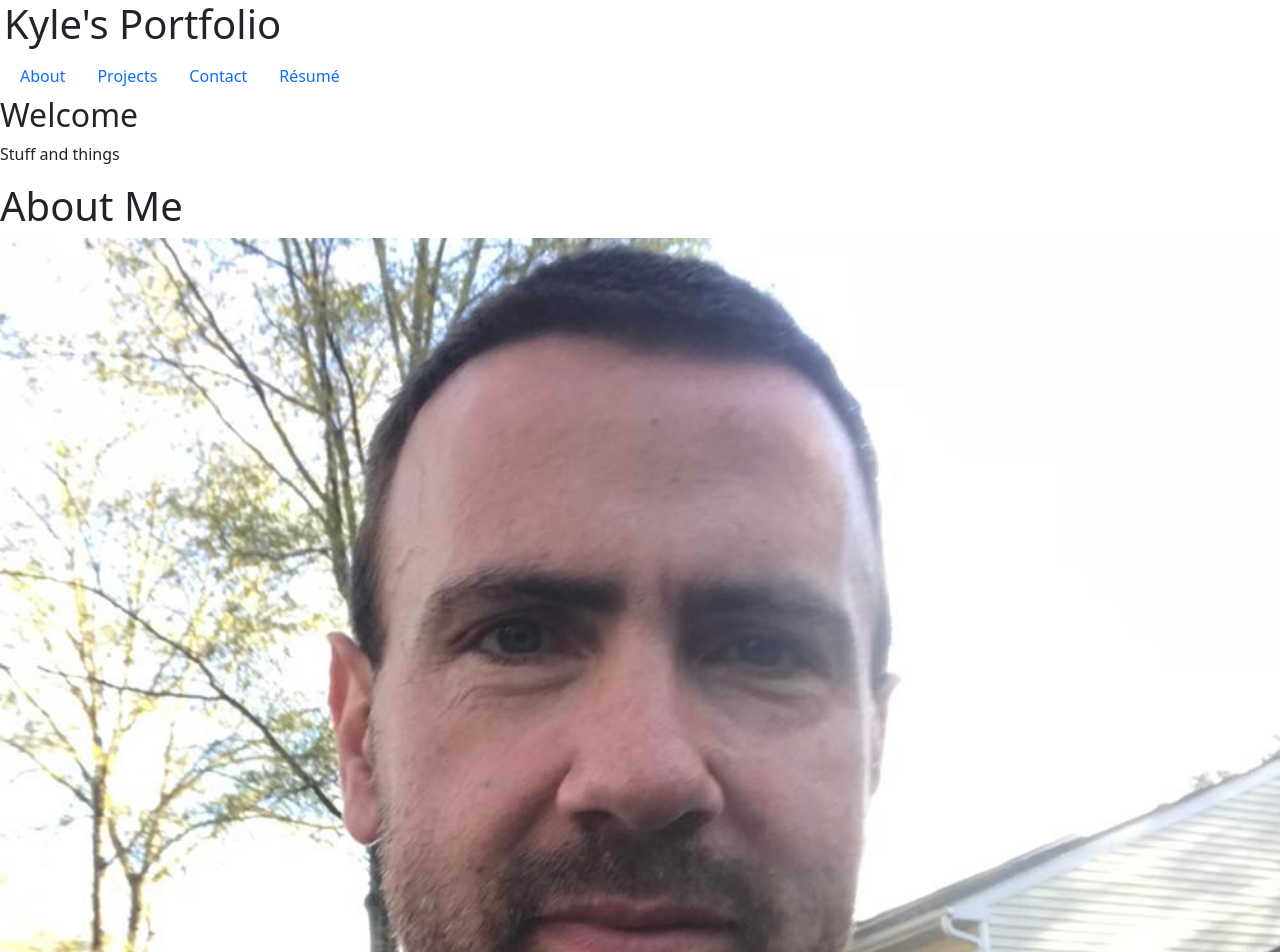
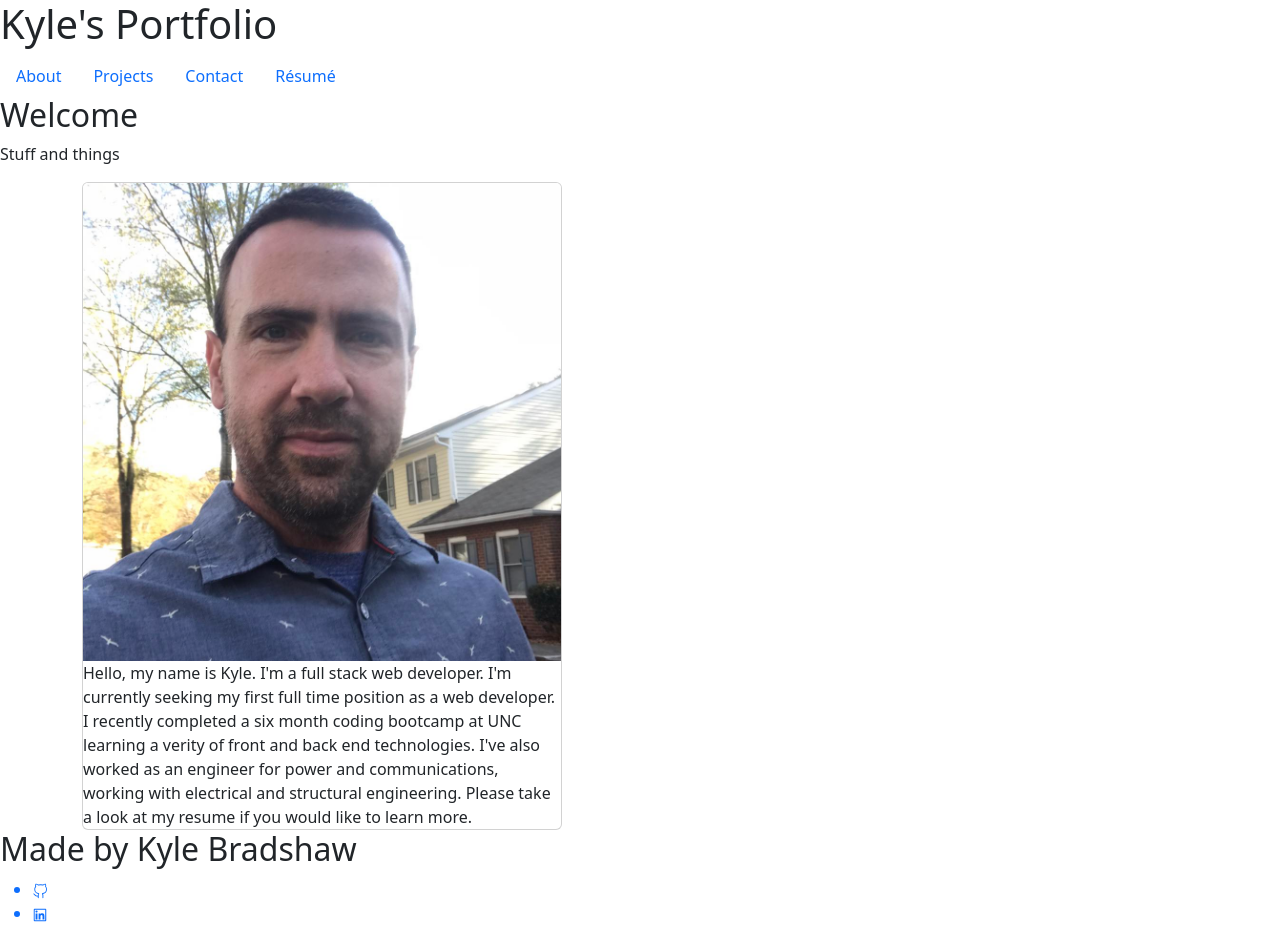
Before and after one commit to kabradshaw1/Portfolio-3, a React (Create React App) app: page / in a window 1280 px wide. Shown: the top 952 px of the page. Built offline with nearby package versions, Linux system fonts and the light colour scheme.

Commit message:
adding project and more visual stuff

```diff
--- a/src/components/About/index.js
+++ b/src/components/About/index.js
@@ -1,8 +1,7 @@
 import React from "react";
 import profileImage from "../../assets/img/profile/profile.jpg";
-function About() {
-  return (
-    <section id="about-me" className="">
+import { Container, Card } from 'react-bootstrap'
+{/* <section id="about-me" className="">
       <div className="">
         <h1 id="about" className="">
           About Me
@@ -17,7 +16,20 @@ function About() {
         and back end technologies.  I've also worked as an engineer for power and communications, working with
         electrical and structural engineering.  Please take a look at my resume if you would like to learn more.
       </p>
-    </section >
+    </section > */}
+function About() {
+  return (
+    <Container id='about-me'>
+      <Card className='card'>
+        <Card.Img variant='top' src={profileImage}/>
+        <Card.Text>
+          Hello, my name is Kyle. I'm a full stack web developer. I'm currently seeking my first full time position
+          as a web developer.   I recently completed a six month coding bootcamp at UNC learning a verity of front
+          and back end technologies.  I've also worked as an engineer for power and communications, working with
+          electrical and structural engineering.  Please take a look at my resume if you would like to learn more.
+        </Card.Text>
+      </Card>
+    </Container>
   );
 }
 
--- a/src/components/Header/index.js
+++ b/src/components/Header/index.js
@@ -5,9 +5,9 @@ function Header(props) {
   const { currentTab, handleTabChange } = props;
 
   return (
-    <div>
+    <>
       <section>
-        <header className="flex-row px-1">
+        <header className="">
           <div>
             <h1>Kyle's Portfolio</h1>
           </div>
@@ -25,7 +25,7 @@ function Header(props) {
           Stuff and things
         </p>
       </section>
-    </div>
+    </>
   )
 }
 export default Header;
--- a/src/components/Projects/index.js
+++ b/src/components/Projects/index.js
@@ -5,11 +5,12 @@ import National from '../../assets/img/screen_shots/National-Parks.PNG'
 
 function Projects() {
   return (
+    <>
       <Container>
-      <h2>Work</h2>
+        <h2>Featured Projects</h2>
           {/* final group project */}
-        <Card>
-          <Card.img variant='top' src={National}></Card.img>
+          <Card className='card'>
+            <Card.Img variant='top' src={National} ></Card.Img>
             <Card.Body>
               <Card.Title>National Park Search</Card.Title>
               <Card.Text>
@@ -21,6 +22,10 @@ function Projects() {
           </Card>
 
       </Container>
+      <Container>
+        <h2>Other Projects</h2>
+      </Container>
+    </>
   )
 }
 
--- a/src/index.css
+++ b/src/index.css
@@ -11,3 +11,7 @@ code {
   font-family: source-code-pro, Menlo, Monaco, Consolas, 'Courier New',
     monospace;
 }
+
+.card {
+  width: 30rem;
+}
```
Lines whose indentation alone changed are shown as unchanged.
